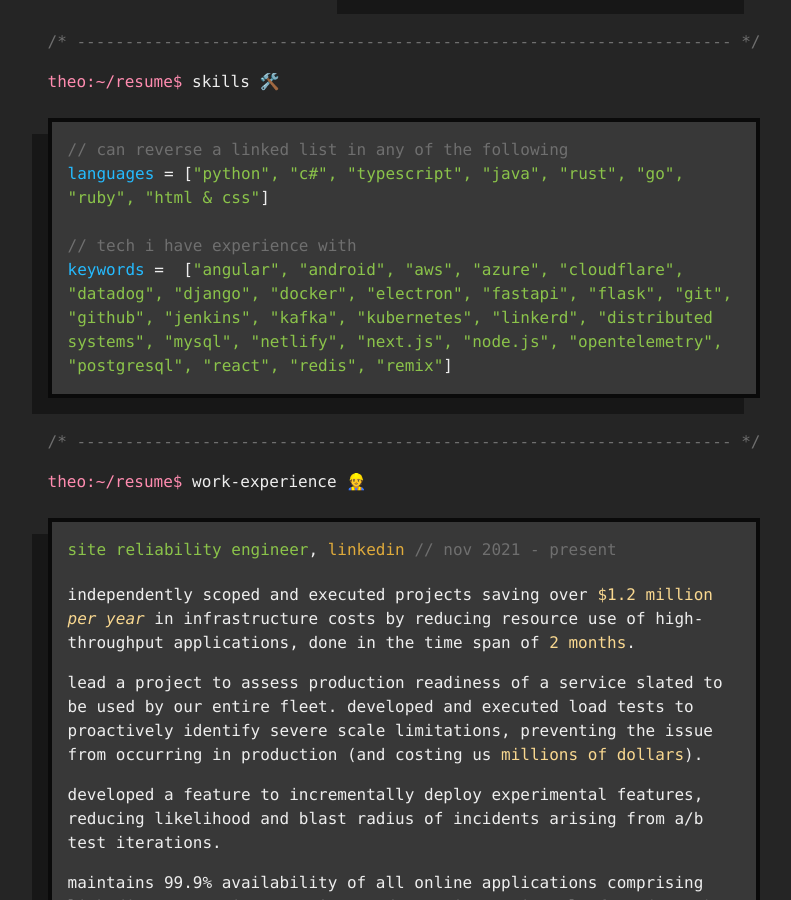
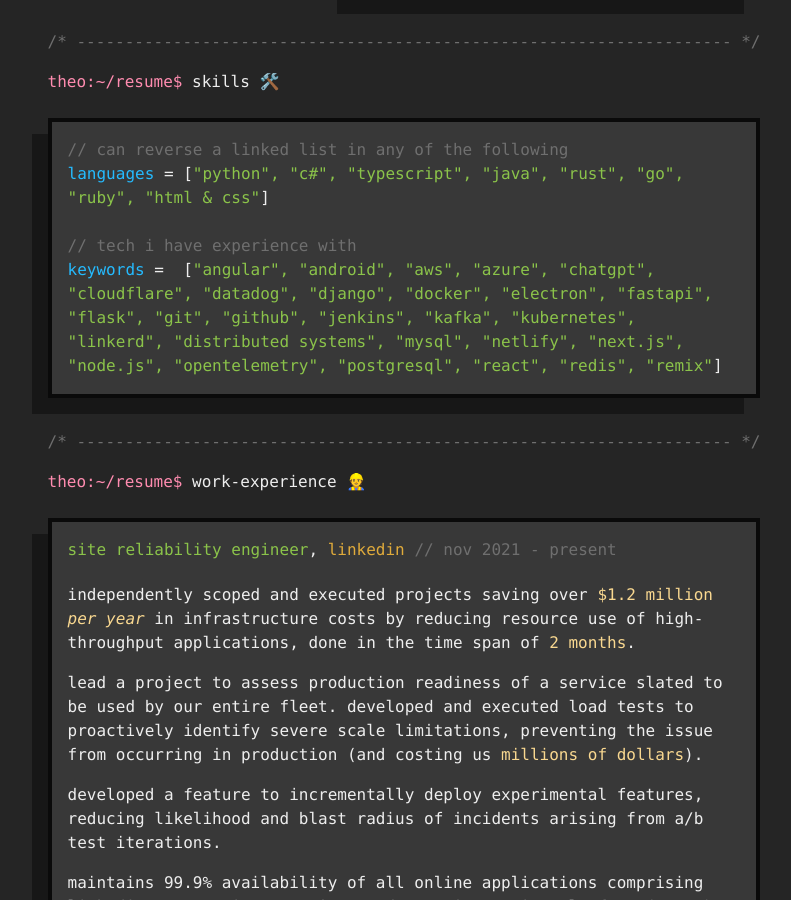
Before and after one commit to tbrockman/tbrockman.github.io, a Jekyll site: the page built from resume.html, in a window 1280 px wide and 900 px high, scrolled down 482 px. Shown: the whole window, without its empty margins (236-1027 px from the left). Built offline with Jekyll 4.4.1, drawn with Linux system fonts in a browser that asks for light colours.

Commit message:
Add latest buzzword.

```diff
--- a/resume.html
+++ b/resume.html
@@ -85,7 +85,7 @@ layout: resume
 			</div>
 			<div class="skill">
 				<span class="blue">Keywords</span><span class="white"> = &nbsp</span><span class="white">[</span><span
-					class="green">"Angular", "Android", "AWS", "Azure", "Cloudflare",
+					class="green">"Angular", "Android", "AWS", "Azure", "ChatGPT", "Cloudflare",
 					"Datadog", "Django", "Docker", "Electron", "FastAPI", "Flask",
 					"Git", "GitHub", "Jenkins", "Kafka", "Kubernetes",
 					"Linkerd", "Distributed Systems", "MySQL", "Netlify", "Next.js",
```
